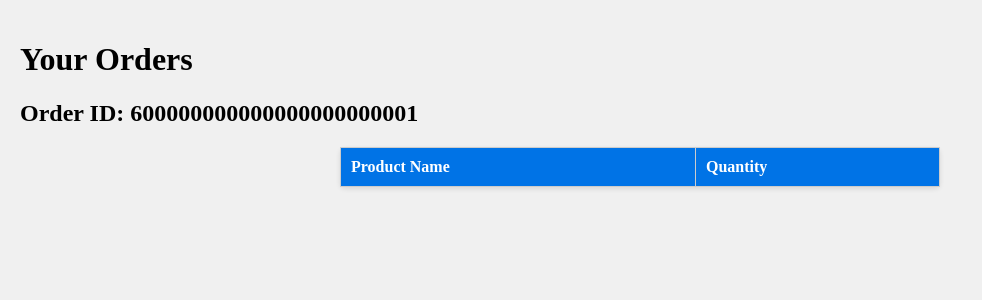
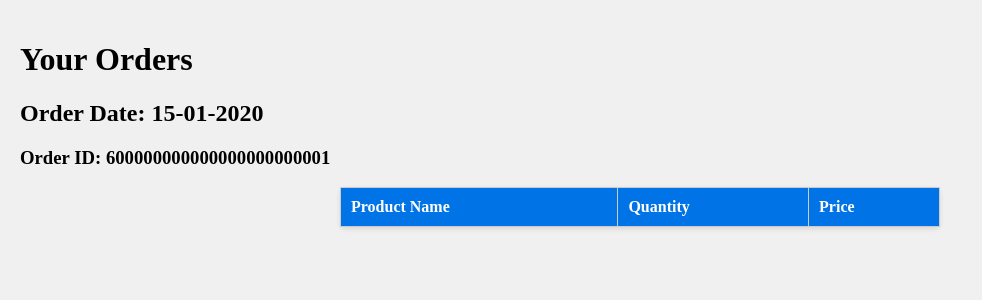
Before and after one commit to JorgeRSLC/bu_602_final_project, a Node server app: page /orders-view in a window 1280 px wide. Shown: the part 156-456 px from the top of the page, without its empty margins (0-982 px from the left). Run offline with Node 20, Linux system fonts and the light colour scheme; tables that the repository leaves empty hold one stand-in row (values such as "Sample post"); lists and menus that the app fills with data are empty; some libraries are stand-ins or nearby versions.

Commit message:
Rework view for customer orders so it is more logically organized

```diff
--- a/models/orders.js
+++ b/models/orders.js
@@ -24,6 +24,11 @@ const orderSchema = new mongoose.Schema({
     customer: {
         type: mongoose.Schema.Types.ObjectId,
         ref: 'user_collection'
+    },
+    // Add a createdAt field
+    createdAt: {
+        type: Date,
+        default: Date.now
     }
     }, {
 	    collection: 'order_collection'
--- a/routes/displayOrders.js
+++ b/routes/displayOrders.js
@@ -1,10 +1,30 @@
 const Orders = require('../models/orders');
 const Bikes = require('../models/bikes');
+
+let formatter = new Intl.NumberFormat('en-US', {
+    style: 'currency',
+    currency: 'USD',
+  });
+
+let dateFormatter = (orderDate) => {
+    // Create a new Date object from orderDate
+    let date = new Date(orderDate);
+
+    // Extract the day, month, and year
+    let day = String(date.getDate()).padStart(2, '0');
+    let month = String(date.getMonth() + 1).padStart(2, '0'); // Months are 0-based in JavaScript
+    let year = date.getFullYear();
+
+    // Combine the day, month, and year into the desired format
+    let formattedDate = `${day}-${month}-${year}`;
+
+    return formattedDate;
+}
 
 module.exports = async function (req, res, next) {
     try {
         // Retrieve all orders
-        const allOrders = await Orders.find({});
+        const allOrders = await Orders.find({customer: req.session.user});
 
         // Array to store the result
         const orderDetails = [];
@@ -13,7 +33,8 @@ module.exports = async function (req, res, next) {
         for (const order of allOrders) {
             // Extract orderID
             const orderID = order._id;
-
+            // Extract order creation date
+            const orderDate = order.createdAt;
             // Array to store product names and quantities
             const products = [];
 
@@ -26,7 +47,8 @@ module.exports = async function (req, res, next) {
                 if (bike) {
                     products.push({
                         name: bike.name,
-                        quantity: item.quantity
+                        quantity: item.quantity,
+                        price: formatter.format(item.price)
                     });
                 }
             }
@@ -34,7 +56,8 @@ module.exports = async function (req, res, next) {
             // Add orderID and products to the orderDetails array
             orderDetails.push({
                 orderID: orderID,
-                products: products
+                products: products,
+                date: dateFormatter(orderDate)
             });
         }
 
--- a/routes/submitOrder.js
+++ b/routes/submitOrder.js
@@ -12,7 +12,6 @@ module.exports = async (req, res, next) =>{
         const quantity = item.quantity;
         // Get price from request body
         const price = item.price;
-        console.log('id:', id, 'quantity:', quantity, 'price:', price)
 
         // Fetch the current stockQuantity for the item from the Bikes model
         const bike = await Bikes.findOne({ _id: id });
--- a/views/ordersView.handlebars
+++ b/views/ordersView.handlebars
@@ -10,12 +10,14 @@
     <h1>Your Orders</h1>
     {{#each orderDetails}}
         <div class="order-block">
-            <h2>Order ID: {{this.orderID}}</h2>
+            <h2>Order Date: {{this.date}}</h3>
+            <h3>Order ID: {{this.orderID}}</h2>
             <table class="ordersView-table">
                 <thead>
                     <tr>
                         <th>Product Name</th>
                         <th>Quantity</th>
+                        <th>Price</th>
                     </tr>
                 </thead>
                 <tbody>
@@ -23,6 +25,7 @@
                         <tr>
                             <td>{{this.name}}</td>
                             <td>{{this.quantity}}</td>
+                            <td>{{this.price}}</td>
                         </tr>
                     {{/each}}
                 </tbody>
```
